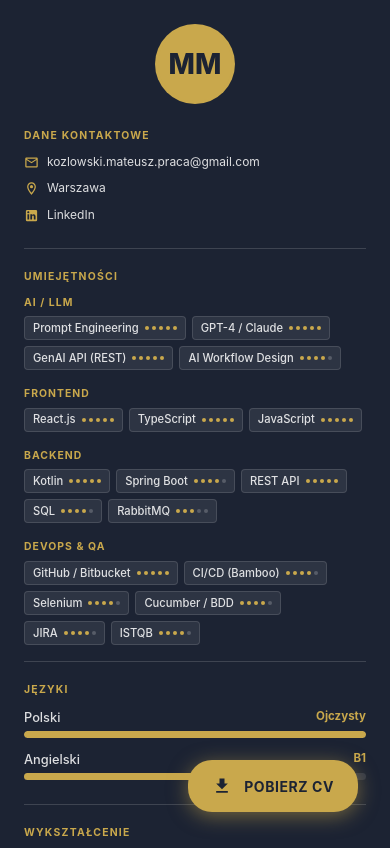
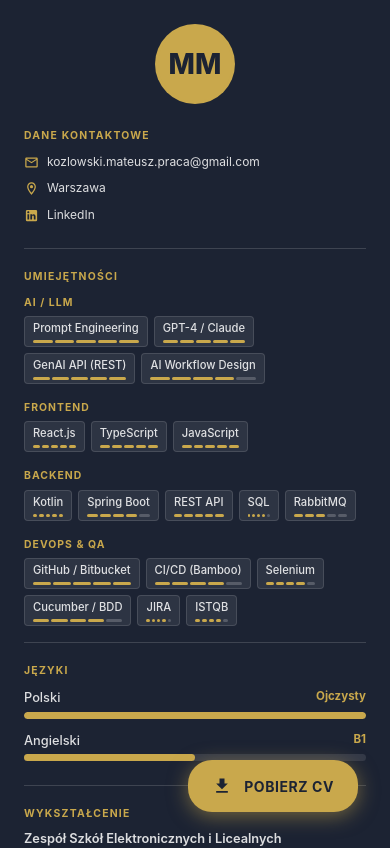
Before and after one commit to gronkil/cv-app, a React (Vite) app: page / in a window 390 px wide. Shown: the top 848 px of the page. Built offline with nearby package versions, Linux system fonts and the light colour scheme; what @react-pdf/renderer would draw is missing.

Commit message:
Skill chips: replace dots with horizontal level bar for mobile readability
https://claude.ai/code/session_01FAJAEtWHDSsf1CLPPxRrsQ

```diff
--- a/src/components/cv/CvSidebar.tsx
+++ b/src/components/cv/CvSidebar.tsx
@@ -64,11 +64,11 @@ export function CvSidebar({ data }: Props) {
               <Chip
                 key={skill.id}
                 label={
-                  <Box sx={{ display: 'flex', alignItems: 'center', gap: 0.75 }}>
-                    {skill.name}
-                    <Box sx={{ display: 'flex', gap: '3px' }}>
+                  <Box sx={{ display: 'flex', flexDirection: 'column', gap: '3px', py: '3px' }}>
+                    <span>{skill.name}</span>
+                    <Box sx={{ display: 'flex', gap: '2px' }}>
                       {[1,2,3,4,5].map(i => (
-                        <Box key={i} sx={{ width: 4, height: 4, borderRadius: '50%', bgcolor: i <= skill.level ? GOLD : 'rgba(255,255,255,0.2)' }} />
+                        <Box key={i} sx={{ flex: 1, height: 3, borderRadius: 1, bgcolor: i <= skill.level ? GOLD : 'rgba(255,255,255,0.2)' }} />
                       ))}
                     </Box>
                   </Box>
@@ -79,9 +79,9 @@ export function CvSidebar({ data }: Props) {
                   color: LIGHT,
                   borderRadius: '4px',
                   fontSize: '0.7rem',
-                  height: 24,
+                  height: 'auto',
                   border: '1px solid rgba(255,255,255,0.12)',
-                  '& .MuiChip-label': { display: 'flex', alignItems: 'center', px: 1 },
+                  '& .MuiChip-label': { display: 'flex', px: 1 },
                   '&:hover': { bgcolor: 'rgba(201,168,76,0.2)', borderColor: GOLD },
                 }}
               />
```
